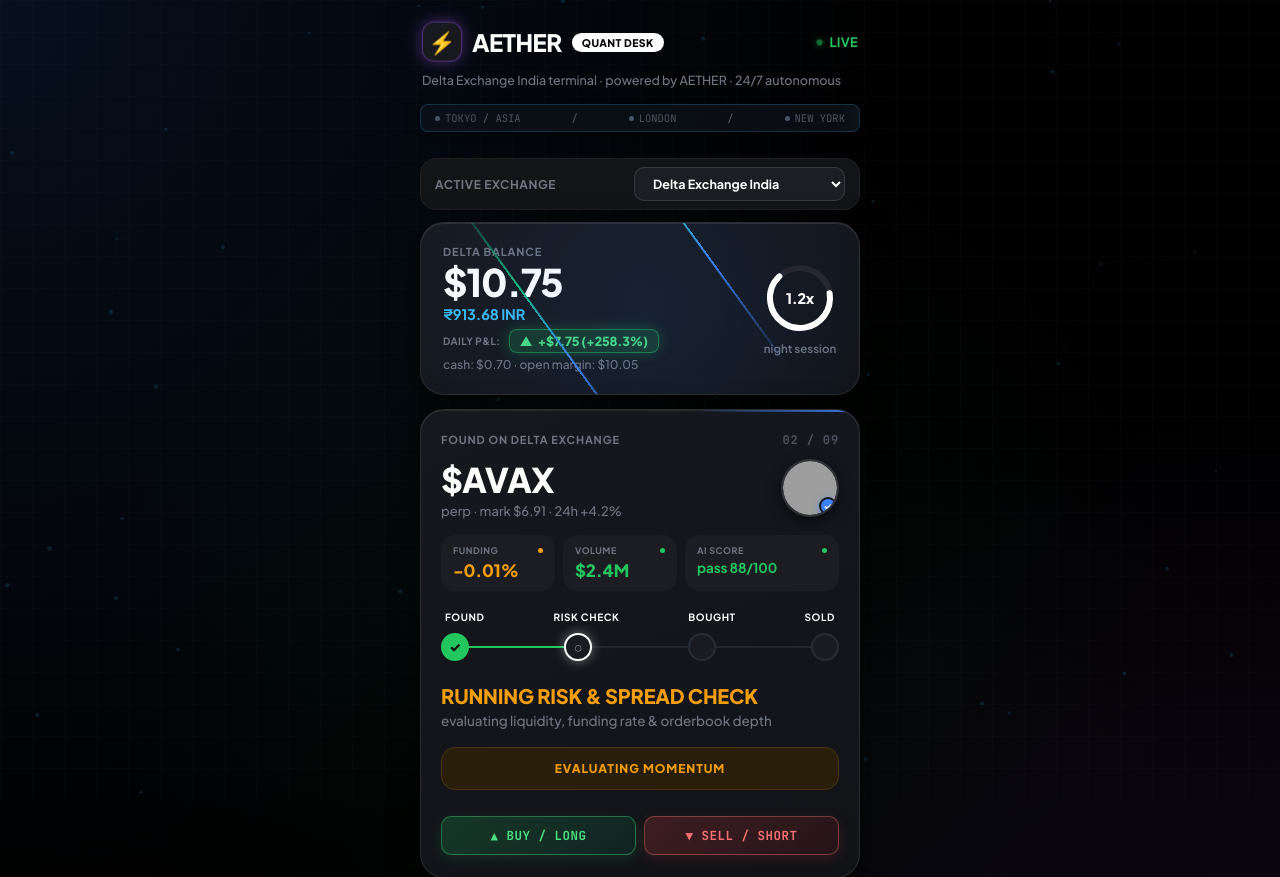
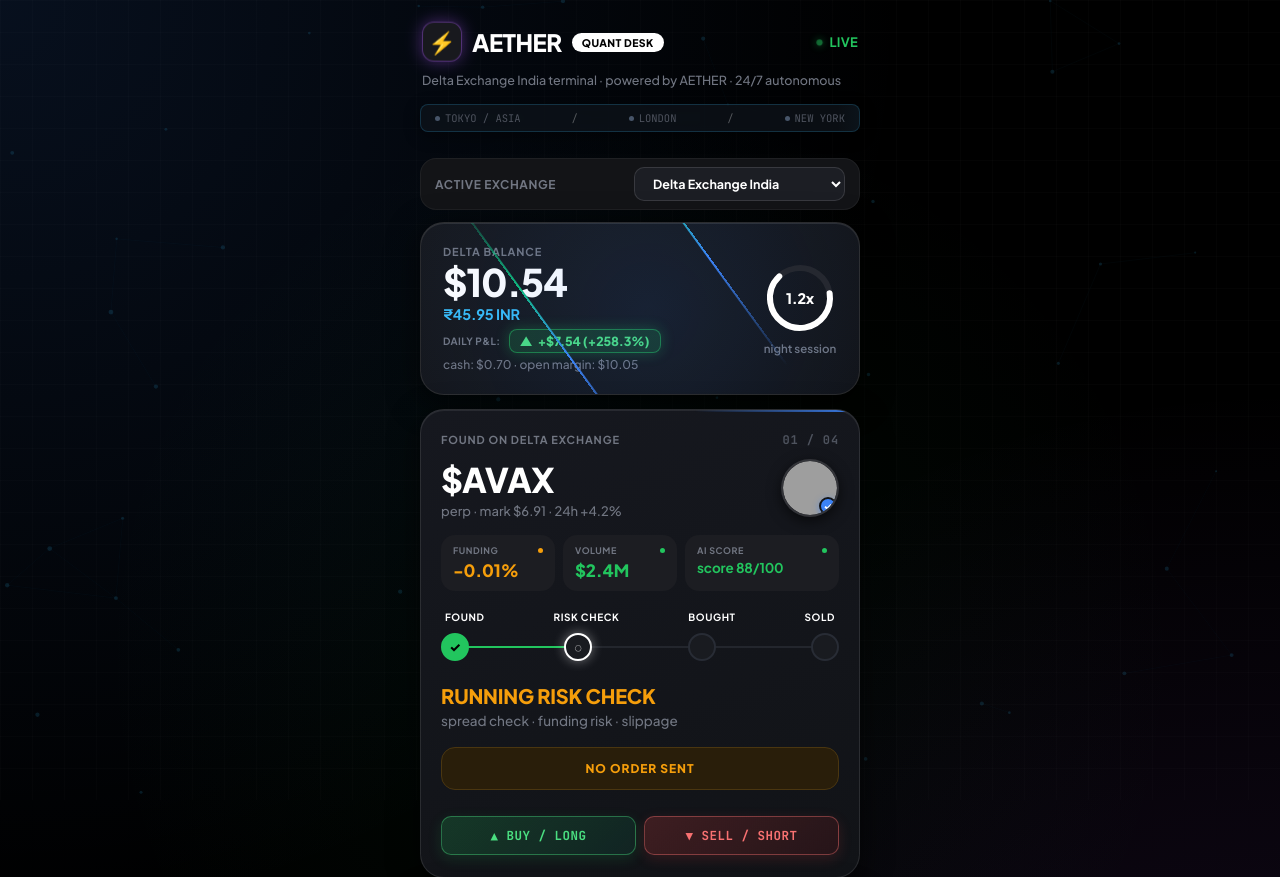
Before and after one commit to indiantrader803-bot/GrokTradeingBrain, a FastAPI app: page / in a window 1280 px wide. Shown: the top 877 px of the page. Run offline with FastAPI, Linux system fonts and the light colour scheme; data that the repository does not hold is empty; grey boxes are pictures that could not be loaded.

Commit message:
Fix dayStartEquity reference error and sync real live exchange balance

```diff
--- a/dashboard/templates/index.html
+++ b/dashboard/templates/index.html
@@ -401,7 +401,7 @@ body::before {
 .active-coin-card:hover {
   transform: translateY(-2px);
   border-color: rgba(59, 130, 246, 0.45);
-  box-shadow: 0 12px 38px rgba(0, 0, 0, 0.75), 0 0 25px rgba(59, 130, 246, 0.2);
+  box-shadow: 0 12px 38px rgba(0, 0, 0, 0.54), 0 0 25px rgba(59, 130, 246, 0.2);
 }
 .active-coin-card::before {
   content: "";
@@ -1453,7 +1453,7 @@ body::before {
   display: flex;
   align-items: center;
   justify-content: space-between;
-  background: rgba(18, 22, 31, 0.75);
+  background: rgba(18, 22, 31, 0.54);
   border: 1px solid rgba(255, 255, 255, 0.08);
   border-radius: 8px;
   padding: 7px 12px;
@@ -1537,15 +1537,15 @@ body::before {
   <div class="balance-card">
     <div class="balance-left">
       <div class="balance-label" id="balance-platform-label">DELTA BALANCE</div>
-      <div class="balance-amount" id="balance-val">$10.75</div>
-      <div class="balance-inr-text" id="balance-inr-val">₹913.68 INR</div>
+      <div class="balance-amount" id="balance-val">$10.54</div>
+      <div class="balance-inr-text" id="balance-inr-val">₹45.95 INR</div>
 
       <!-- Prominent Daily Profit Display Below Balance -->
       <div class="daily-profit-pill-row">
         <span class="daily-profit-label">DAILY P&L:</span>
         <div class="daily-profit-badge" id="daily-profit-badge">
           <span id="daily-profit-icon">▲</span>
-          <span id="daily-profit-text">+$7.75 (+258.3%)</span>
+          <span id="daily-profit-text">+$7.54 (+258.3%)</span>
         </div>
       </div>
 
@@ -2099,6 +2099,7 @@ async function fetchLiveStatus() {
     // If there is net unrealized profit from positions, reflect real active P&L directly
     let netProfit = sumLivePosPnl;
     let profitPct = 0.0;
+    const dayStartEquity = (savedOpenEquity && savedOpenEquity > 0) ? savedOpenEquity : (liveEquity > 0 ? liveEquity : 0.54);
     if (dayStartEquity > 0) {
       profitPct = ((netProfit / dayStartEquity) * 100).toFixed(1);
     } else if (liveEquity > 0) {
@@ -2358,21 +2359,21 @@ function openPositionChart(symbol, side, entryPrice, markPrice, size, pnlFormatt
     <div class="chart-tv-level-pill entry">
       <span>${isShort ? 'SHORT' : 'BUY'} ${size}</span>
       <span style="opacity:0.85;">$${entryNum.toFixed(fmtDec)}</span>
-      <span style="font-size:9.5px;opacity:0.75;margin-left:2px;">✕</span>
+      <span style="font-size:9.5px;opacity:0.54;margin-left:2px;">✕</span>
     </div>
 
     <div class="chart-tv-hairline tp" style="top:${tpTop};"></div>
     <div class="chart-tv-level-pill tp" style="top:${tpTop};">
       <span>TP</span>
       <span style="opacity:0.85;">$${tpNum.toFixed(fmtDec)}</span>
-      <span style="font-size:9.5px;opacity:0.75;margin-left:2px;">✕</span>
+      <span style="font-size:9.5px;opacity:0.54;margin-left:2px;">✕</span>
     </div>
 
     <div class="chart-tv-hairline sl" style="top:${slTop};"></div>
     <div class="chart-tv-level-pill sl" style="top:${slTop};">
       <span>SL</span>
       <span style="opacity:0.85;">$${slNum.toFixed(fmtDec)}</span>
-      <span style="font-size:9.5px;opacity:0.75;margin-left:2px;">✕</span>
+      <span style="font-size:9.5px;opacity:0.54;margin-left:2px;">✕</span>
     </div>
 
     <iframe
@@ -2488,8 +2489,11 @@ async function executeQuickTrade(side) {
   animate();
 })();
 
-fetchLiveStatus();
-setInterval(fetchLiveStatus, 3000);
+// Immediate initial sync
+fetchLiveStatus().then(() => {
+  cycleScanCard();
+});
+setInterval(fetchLiveStatus, 2500);
 </script>
 </body>
 </html>
```
